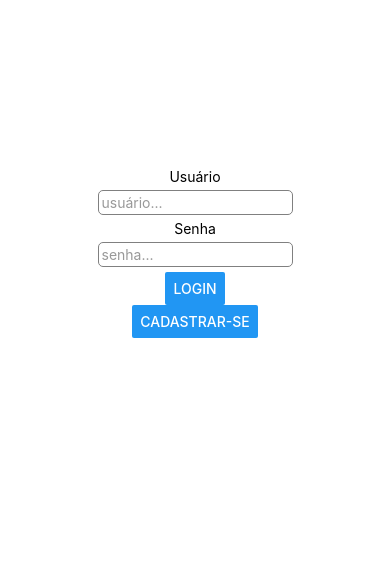
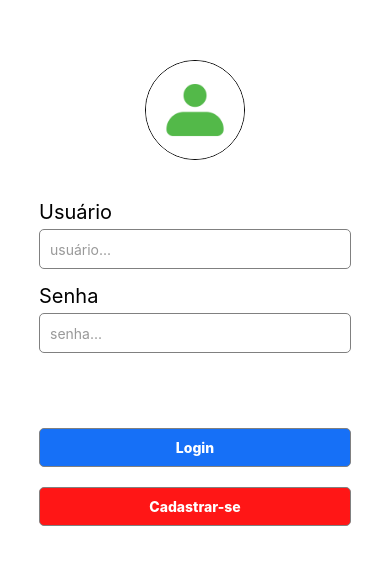
Before and after one commit to adilla-somnia/expo-mobile, a React Native app: screen /LoginScreen in a window 390 px wide. Shown: the part 169-734 px from the top of the page. Built offline with nearby package versions, Linux system fonts and the light colour scheme.

Commit message:
fix loginScreen layout. add colored pressables. add user image. fix components' sizes.

```diff
--- a/LoginScreen.js
+++ b/LoginScreen.js
@@ -1,35 +1,50 @@
 import * as React from 'react';
 import { useState } from 'react';
-import { StyleSheet, View, Text, TextInput, Button } from 'react-native';
+import { StyleSheet, View, Text, TextInput, Button, Pressable, Image } from 'react-native';
 import { SafeAreaView } from 'react-native-safe-area-context';
 
 function LoginScreen({ navigation }) {
     const [password, setPassword] = useState('');
     return(
         <View style={styles.container}>
-            <Text>Usuário</Text>
+
+             <Image
+        style={styles.logo}
+        source={require('./assets/user_placeholder_green.png')}
+      />
+
+            <Text style={styles.label}>Usuário</Text>
                 <TextInput
                 style={styles.input}
                 placeholder='usuário...'
                 placeholderTextColor="#999"
                  />
-            <Text>Senha</Text>
+
+
+            <Text style={styles.label}>Senha</Text>
                 <TextInput style={styles.input}
                 placeholder='senha...'
                 placeholderTextColor="#999"
-                secureTextEntry={true}
+               secureTextEntry={true}
                 value={password}
                 onChangeText={setPassword}
                  />
 
-            <Button title="Login"
+            <View style={styles.buttonContainer}>
+            <Pressable style={[styles.button, {backgroundColor: '#1670f7'}]}
             onPress={() => navigation.navigate('ContactList') }
-            ></Button>
+            >
+              <Text style={styles.buttonText}>Login</Text>
+            </Pressable>
 
-            <Button
-            title='Cadastrar-se'
+            <Pressable
+            style={[styles.button, {backgroundColor: '#FF1616'}]}
             onPress={() => navigation.navigate('SignupScreen') }
-            ></Button>
+            >
+              <Text style={styles.buttonText}>Cadastrar-se</Text>
+            </Pressable>
+
+            </View>
         </View>
     )
 };
@@ -45,11 +60,43 @@ const styles = StyleSheet.create({
   input: {
     borderWidth: 1,
     borderColor: 'grey',
-    width: '50%',
+    width: '80%',
     borderRadius: 5,
-    padding: 3,
+    padding: 10,
     marginTop: 5,
-    marginBottom: 5
+    marginBottom: 5,
+    height: 40
+  },
+  button: {
+    margin: 10,
+    paddingTop: 10,
+    paddingBottom: 10,
+    borderColor: 'grey',
+    borderWidth: 1,
+    borderRadius: 5
+  },
+  buttonContainer: {
+    bottom: -60,
+    flexDirection: 'column',
+    width: '85%'
+  },
+  buttonText: {
+    color: 'white',
+    fontWeight: '800',
+    textAlign: 'center'
+  },
+  label: {
+    textAlign: 'left',
+    width: "80%",
+    marginTop: 10,
+    fontSize: 20
+  },
+  logo: {
+    width: 100,
+    height: 100,
+    borderRadius: "50%",
+    borderWidth: 0.1,
+    margin: 30
   },
 });
 
```
Also changed, not shown: assets/user_placeholder_green.png (added).
